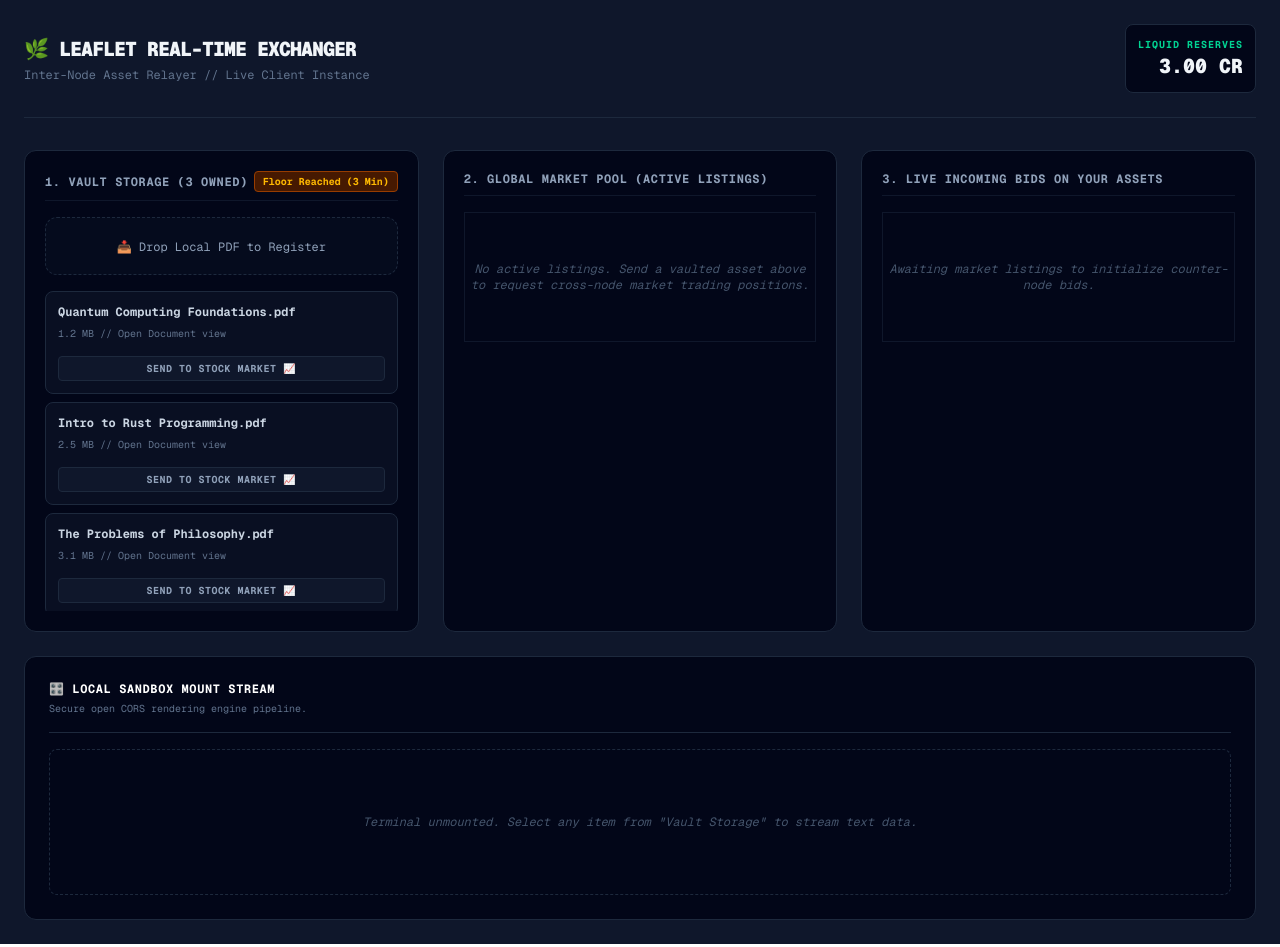
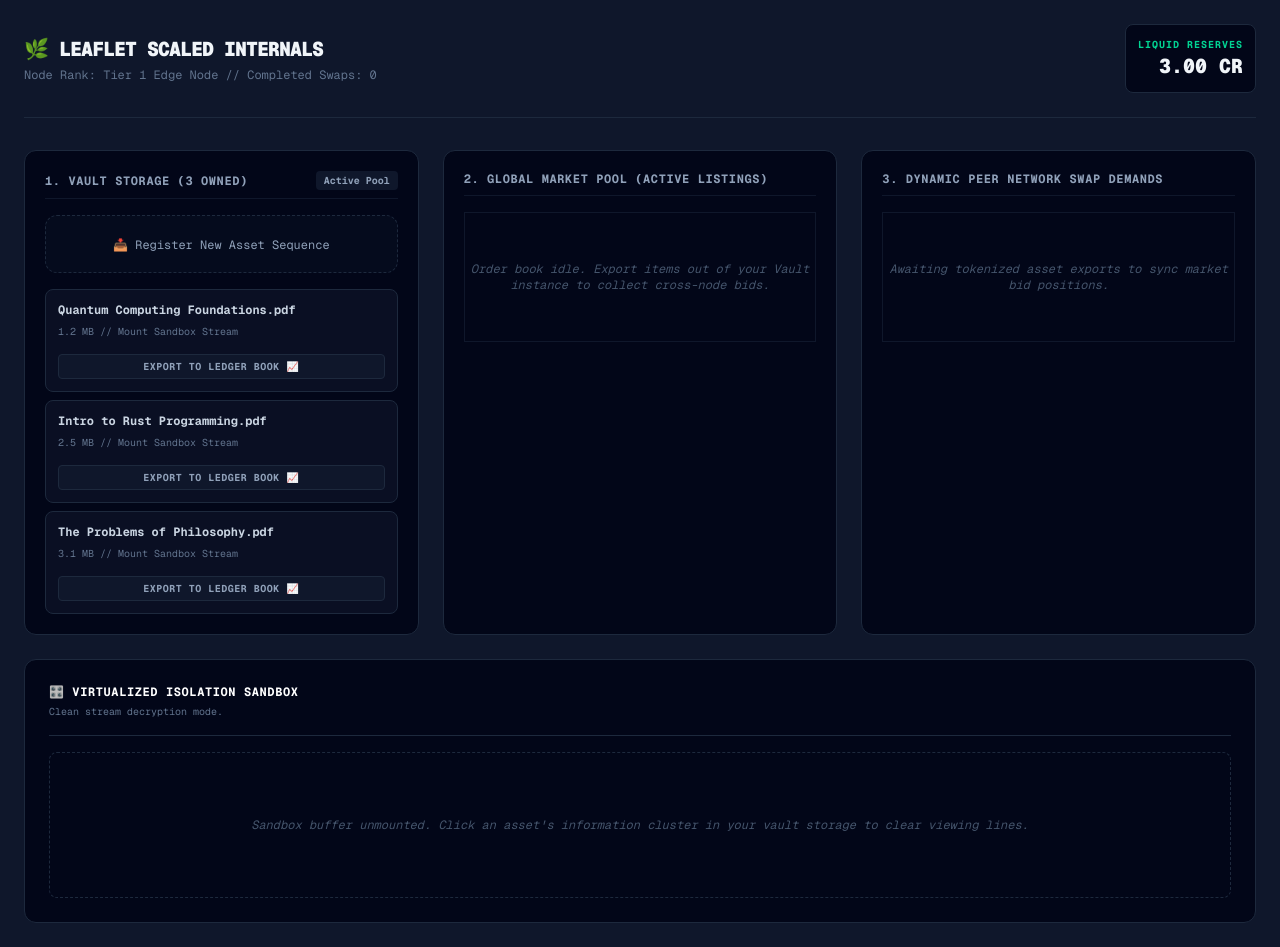
Before and after one commit to Vanon404/leaflet-dummy, a Next.js app: page / in a window 1280 px wide. Built offline with nearby package versions, Linux system fonts and the light colour scheme.

Commit message:
feat: unlock absolute zero vault limit and implement dynamic multi-subject offer generator

```diff
--- a/app/page.tsx
+++ b/app/page.tsx
@@ -1,5 +1,5 @@
 'use client';
-import { useState, useEffect } from 'react';
+import { useState } from 'react';
 
 export interface BookItem {
   id: string;
@@ -17,22 +17,49 @@ export interface SwapRequest {
   status: 'PENDING' | 'ACCEPTED' | 'REJECTED';
 }
 
+const SUBJECTS = [
+  'Zero-Knowledge Cryptography', 'DeFi Algorithmic Market Design', 'Distributed Systems Engineering',
+  'Neuro-Link Interface Protocol', 'Biomimicry Systems Design', 'Behavioral Game Theory',
+  'Applied Linear Topology', 'Quantum Telemetry', 'Autonomous Agent Architecture'
+];
+
+const FORMATS = ['Special Edition', 'Research Draft', 'Vol IV', 'MSc Thesis', 'Symposium Notes', 'Revised Layout'];
+
 export default function LeafletApp() {
   // --- 1. CORE CLIENT STATE ---
   const [userCredits, setUserCredits] = useState<number>(3);
   const [activePdfUrl, setActivePdfUrl] = useState<string | null>(null);
+  const [tradeCount, setTradeCount] = useState<number>(0);
 
-  // Starting inventory with 3 baseline books to fulfill your minimum constraint
   const [myShelf, setMyShelf] = useState<BookItem[]>([
     { id: '1', title: 'Quantum Computing Foundations.pdf', type: 'PDF', fileUrl: 'https://raw.githubusercontent.com/mozilla/pdf.js/master/web/compressed.tracemonkey-pldi-09.pdf', size: '1.2 MB' },
     { id: '2', title: 'Intro to Rust Programming.pdf', type: 'PDF', fileUrl: 'https://raw.githubusercontent.com/mozilla/pdf.js/master/web/compressed.tracemonkey-pldi-09.pdf', size: '2.5 MB' },
-    { id: '3', title: 'The Problems of Philosophy.pdf', type: 'PDF', fileUrl: 'https://raw.githubusercontent.com/mozilla/pdf.js/master/web/compressed.tracemonkey-pldi-09.pdf', size: '3.1 MB' },
+    { id: '3', title: 'The Problems of Philosophy.pdf', type: 'PDF', fileUrl: 'https://raw.githubusercontent.com/mozilla/pdf.js/master/web/compressed.tracemonkey-pldi-09.pdf', size: '3.1 MB' }
   ]);
 
   const [globalPool, setGlobalPool] = useState<BookItem[]>([]);
   const [tradeRequests, setTradeRequests] = useState<SwapRequest[]>([]);
 
-  // --- 2. UPLOAD/RESERVE LOGIC ---
+  // --- 2. GENERATION UTILITY ENGINE ---
+  const generateUniquePeerOffer = (requestedBookTitle: string): SwapRequest => {
+    const safeSubjects = SUBJECTS.filter(s => !myShelf.some(owned => owned.title.includes(s)));
+    const selectedSubject = safeSubjects.length > 0
+      ? safeSubjects[Math.floor(Math.random() * safeSubjects.length)]
+      : SUBJECTS[Math.floor(Math.random() * SUBJECTS.length)];
+
+    const format = FORMATS[Math.floor(Math.random() * FORMATS.length)];
+    const constructedTitle = `${selectedSubject} (${format}).pdf`;
+
+    return {
+      id: `req_${Date.now()}_${Math.random().toString(36).substr(2, 5)}`,
+      peerNode: `Node_${Math.floor(Math.random() * 899 + 100)}`,
+      bookRequested: requestedBookTitle,
+      bookOffered: constructedTitle,
+      status: 'PENDING'
+    };
+  };
+
+  // --- 3. CORE INTERACTIVE HANDLERS ---
   const handleFileUpload = (e: React.ChangeEvent<HTMLInputElement>) => {
     const file = e.target.files?.[0];
     if (!file) return;
@@ -56,45 +83,42 @@ export default function LeafletApp() {
     setMyShelf(prev => [...prev, newBook]);
   };
 
-  // --- 3. MARKET AND BARTER ACTIONS ---
   const sendToMarket = (book: BookItem) => {
-    // Enforce strict constraint: Cannot go below 3 books owned locally
-    if (myShelf.length <= 3) {
-      alert("⚠️ Rule Block: Your inventory cannot drop below 3 books. Upload or swap another book first!");
-      return;
-    }
-
-    // Move from local vault list to the global order book floor
+    // LIMIT CHANGED TO 0: Allowing complete evacuation of Vault Storage
     setMyShelf(prev => prev.filter(b => b.id !== book.id));
     setGlobalPool(prev => [...prev, book]);
 
-    // Simulate incoming peer offers specifically targeting the book you just listed
+    const quantityOfOffersToSpawn = tradeCount >= 5 ? 4 : tradeCount >= 2 ? 3 : 2;
+
     setTimeout(() => {
-      const peerOffers = [
-        { id: `req_${Date.now()}_1`, peerNode: `Node_${Math.floor(Math.random() * 800 + 100)}`, bookRequested: book.title, bookOffered: 'Macroeconomics Vol II.pdf', status: 'PENDING' as const },
-        { id: `req_${Date.now()}_2`, peerNode: `Node_${Math.floor(Math.random() * 800 + 100)}`, bookRequested: book.title, bookOffered: 'Advanced Machine Learning.pdf', status: 'PENDING' as const }
-      ];
-      setTradeRequests(prev => [...peerOffers, ...prev]);
-    }, 1200);
+      const freshBids: SwapRequest[] = [];
+      for (let i = 0; i < quantityOfOffersToSpawn; i++) {
+        freshBids.push(generateUniquePeerOffer(book.title));
+      }
+      setTradeRequests(prev => [...freshBids, ...prev]);
+    }, 600);
   };
 
   const handleAcceptTrade = (req: SwapRequest) => {
-    // Generate the newly acquired asset profile
-    const acquiredBook: BookItem = {
+    const newlyAcquiredBook: BookItem = {
       id: Date.now().toString(),
       title: req.bookOffered,
       type: 'PDF',
-      fileUrl: 'https://raw.githubusercontent.com/mozilla/pdf.js/master/web/compressed.tracemonkey-pldi-09.pdf', // Using open test file format
-      size: '1.8 MB'
+      fileUrl: 'https://raw.githubusercontent.com/mozilla/pdf.js/master/web/compressed.tracemonkey-pldi-09.pdf',
+      size: `${(Math.random() * 5 + 1).toFixed(1)} MB`
     };
 
-    // Add acquired book to your collection and remove the asset from the market pool
-    setMyShelf(prev => [...prev, acquiredBook]);
+    setMyShelf(prev => [...prev, newlyAcquiredBook]);
     setGlobalPool(prev => prev.filter(b => b.title !== req.bookRequested));
 
-    // Finalize status ledger
-    setTradeRequests(prev => prev.map(t => t.id === req.id ? { ...t, status: 'ACCEPTED' as const } : t));
+    setTradeRequests(prev => prev.map(t => {
+      if (t.id === req.id) return { ...t, status: 'ACCEPTED' as const };
+      if (t.bookRequested === req.bookRequested && t.status === 'PENDING') return { ...t, status: 'REJECTED' as const };
+      return t;
+    }));
+
     setUserCredits(prev => prev + 1);
+    tradeCount >= 5 ? null : setTradeCount(prev => prev + 1);
   };
 
   const handleRejectTrade = (id: string) => {
@@ -108,18 +132,17 @@ export default function LeafletApp() {
     }
     setUserCredits(prev => prev - 1);
     setGlobalPool(prev => prev.filter(p => p.id !== item.id));
-    setMyShelf(prev => [...prev, item]); // Swapping straight into your library list
+    setMyShelf(prev => [...prev, item]);
     setActivePdfUrl(item.fileUrl);
   };
 
   return (
     <div className="min-h-screen bg-slate-900 text-slate-100 p-6 font-mono">
 
-      {/* Top Banner Context Wrapper */}
       <header className="max-w-7xl mx-auto mb-8 flex flex-col sm:flex-row justify-between items-start sm:items-center gap-4 border-b border-slate-800 pb-6">
         <div>
-          <h1 className="text-xl font-black tracking-tighter">🌿 LEAFLET REAL-TIME EXCHANGER</h1>
-          <p className="text-xs text-slate-500 mt-1">Inter-Node Asset Relayer // Live Client Instance</p>
+          <h1 className="text-xl font-black tracking-tighter">🌿 LEAFLET SCALED INTERNALS</h1>
+          <p className="text-xs text-slate-500 mt-1">Node Rank: {tradeCount >= 5 ? 'Tier 3 Market Maker' : tradeCount >= 2 ? 'Tier 2 Relayer' : 'Tier 1 Edge Node'} // Completed Swaps: {tradeCount}</p>
         </div>
         <div className="bg-slate-950 border border-slate-800 rounded-lg p-3 text-right">
           <p className="text-[10px] text-emerald-400 uppercase tracking-widest font-bold">Liquid Reserves</p>
@@ -129,48 +152,48 @@ export default function LeafletApp() {
 
       <main className="max-w-7xl mx-auto grid grid-cols-1 lg:grid-cols-3 gap-6">
 
-        {/* COLUMN 1: LOCAL HARD DRIVE DEPOSITORY */}
-        <section className="bg-slate-950 border border-slate-800 rounded-xl p-5 flex flex-col">
+        {/* VAULT TRACKING SECTION */}
+        <section className="bg-slate-950 rounded-xl p-5 border border-slate-800 flex flex-col">
           <div className="flex justify-between items-center mb-4 border-b border-slate-900 pb-2">
             <h2 className="text-xs font-bold uppercase tracking-wider text-slate-400">
               1. Vault Storage ({myShelf.length} Owned)
             </h2>
-            <span className={`text-[10px] px-2 py-0.5 rounded font-bold ${myShelf.length <= 3 ? 'bg-amber-950 text-amber-400 border border-amber-800' : 'bg-slate-900 text-slate-400'}`}>
-              {myShelf.length <= 3 ? 'Floor Reached (3 Min)' : 'Stable Pool'}
+            <span className={`text-[10px] px-2 py-0.5 rounded font-bold ${myShelf.length === 0 ? 'bg-red-950 text-red-400 border border-red-900' : 'bg-slate-900 text-slate-400'}`}>
+              {myShelf.length === 0 ? 'EMPTY VAULT' : 'Active Pool'}
             </span>
           </div>
 
           <div className="border border-dashed border-slate-800 hover:border-slate-700 bg-slate-900/30 rounded-xl p-4 text-center relative mb-4 transition-colors">
             <input type="file" accept=".pdf" onChange={handleFileUpload} className="absolute inset-0 opacity-0 cursor-pointer w-full h-full" />
-            <span className="text-xs text-slate-400">📥 Drop Local PDF to Register</span>
+            <span className="text-xs text-slate-400">📥 Register New Asset Sequence</span>
           </div>
 
-          <div className="space-y-2 flex-1 overflow-y-auto max-h-80">
+          <div className="space-y-2 flex-1 overflow-y-auto max-h-96">
             {myShelf.map(item => (
-              <div
-                key={item.id}
-                className="p-3 rounded-lg border border-slate-800 bg-slate-900/60 flex flex-col gap-3 transition-all"
-              >
-                <div
-                  onClick={() => setActivePdfUrl(item.fileUrl)}
-                  className="min-w-0 cursor-pointer group"
-                >
+              <div key={item.id} className="p-3 rounded-lg border border-slate-800 bg-slate-900/60 flex flex-col gap-3">
+                <div onClick={() => setActivePdfUrl(item.fileUrl)} className="min-w-0 cursor-pointer group">
                   <p className="text-xs font-bold text-slate-300 line-clamp-1 group-hover:text-emerald-400">{item.title}</p>
-                  <span className="text-[10px] text-slate-500">{item.size} // Open Document view</span>
+                  <span className="text-[10px] text-slate-500">{item.size} // Mount Sandbox Stream</span>
                 </div>
 
                 <button
                   onClick={() => sendToMarket(item)}
                   className="w-full bg-slate-900 hover:bg-emerald-950 text-slate-400 hover:text-emerald-400 border border-slate-800 hover:border-emerald-800 text-[10px] py-1 rounded font-bold uppercase tracking-wider transition-all"
                 >
-                  Send to Stock Market 📈
+                  Export To Ledger Book 📈
                 </button>
               </div>
             ))}
+
+            {myShelf.length === 0 && (
+              <div className="text-center py-8 text-xs text-red-400/70 border border-red-950 bg-red-950/10 p-4 rounded-xl italic">
+                ⚠️ All local assets deployed. Recall an active stock market book or drop a fresh file to re-initialize your local pipeline.
+              </div>
+            )}
           </div>
         </section>
 
-        {/* COLUMN 2: MARKET ORDER BOOK */}
+        {/* ORDER BOOK LISTINGS SECTION */}
         <section className="bg-slate-950 border border-slate-800 rounded-xl p-5">
           <h2 className="text-xs font-bold uppercase tracking-wider text-slate-400 mb-4 border-b border-slate-900 pb-2">
             2. Global Market Pool (Active Listings)
@@ -184,28 +207,28 @@ export default function LeafletApp() {
                 </div>
                 <button
                   onClick={() => handleBorrowFromPool(item)}
-                  className="bg-emerald-600 hover:bg-emerald-500 text-slate-950 font-black px-3 py-1.5 rounded text-xs transition-colors"
+                  className="bg-emerald-600 hover:bg-emerald-500 text-slate-950 font-black px-2.5 py-1 rounded text-xs transition-colors"
                 >
-                  Swap
+                  Recall Asset
                 </button>
               </div>
             ))}
             {globalPool.length === 0 && (
               <div className="text-center py-12 border border-slate-900 text-xs text-slate-600 italic">
-                No active listings. Send a vaulted asset above to request cross-node market trading positions.
+                Order book idle. Export items out of your Vault instance to collect cross-node bids.
               </div>
             )}
           </div>
         </section>
 
-        {/* COLUMN 3: REAL OVERLAY BARTER LOG */}
+        {/* INCOMING ACTIVE BIDS LOG PANEL */}
         <section className="bg-slate-950 border border-slate-800 rounded-xl p-5 flex flex-col">
           <h2 className="text-xs font-bold uppercase tracking-wider text-slate-400 mb-4 border-b border-slate-900 pb-2">
-            3. Live Incoming Bids on Your Assets
+            3. Dynamic Peer Network Swap Demands
           </h2>
-          <div className="space-y-3 flex-1 overflow-y-auto">
+          <div className="space-y-3 flex-1 overflow-y-auto max-h-[450px]">
             {tradeRequests.map(req => (
-              <div key={req.id} className="p-3 rounded-lg border border-slate-800 bg-slate-900/20 text-xs flex flex-col gap-2">
+              <div key={req.id} className={`p-3 rounded-lg border text-xs flex flex-col gap-2 ${req.status === 'ACCEPTED' ? 'border-emerald-900 bg-emerald-950/10' : req.status === 'REJECTED' ? 'border-slate-800 opacity-40' : 'border-slate-800 bg-slate-900/20'}`}>
                 <div className="flex justify-between text-[10px]">
                   <span className="text-blue-400 font-bold">{req.peerNode}</span>
                   <span className={`font-bold ${req.status === 'ACCEPTED' ? 'text-emerald-500' : req.status === 'REJECTED' ? 'text-red-500' : 'text-amber-500'}`}>
@@ -213,9 +236,9 @@ export default function LeafletApp() {
                   </span>
                 </div>
                 <div>
-                  <p className="text-slate-500 text-[10px]">Target Asset:</p>
+                  <p className="text-slate-500 text-[10px]">Requested Asset:</p>
                   <p className="text-slate-300 font-semibold line-clamp-1">{req.bookRequested}</p>
-                  <p className="text-slate-500 text-[10px] mt-1">Incoming Offer:</p>
+                  <p className="text-slate-500 text-[10px] mt-1">Offered Counter-Asset:</p>
                   <p className="text-emerald-400 font-semibold line-clamp-1">🔄 {req.bookOffered}</p>
                 </div>
 
@@ -225,11 +248,11 @@ export default function LeafletApp() {
                       onClick={() => handleAcceptTrade(req)}
                       className="bg-slate-800 hover:bg-emerald-900 border border-slate-700 hover:border-emerald-600 text-slate-200 px-3 py-1 rounded text-[11px] font-bold flex-1 transition-colors"
                     >
-                      Accept Trade
+                      Settle Barter
                     </button>
                     <button
                       onClick={() => handleRejectTrade(req.id)}
-                      className="bg-slate-900 hover:bg-rose-950/40 border border-slate-800 hover:border-rose-900 text-slate-400 px-2 py-1 rounded text-[11px] transition-colors"
+                      className="bg-slate-900 border border-slate-800 text-slate-500 px-2 py-1 rounded text-[11px] transition-colors"
                     >
                       Decline
                     </button>
@@ -239,7 +262,7 @@ export default function LeafletApp() {
             ))}
             {tradeRequests.length === 0 && (
               <div className="text-center py-12 border border-slate-900 text-xs text-slate-600 italic">
-                Awaiting market listings to initialize counter-node bids.
+                Awaiting tokenized asset exports to sync market bid positions.
               </div>
             )}
           </div>
@@ -247,31 +270,31 @@ export default function LeafletApp() {
 
       </main>
 
-      {/* FOOTER PIPELINE FRAME VIEWER */}
+      {/* PIPELINE STREAM PREVIEW CONTAINER */}
       <footer className="max-w-7xl mx-auto mt-6">
         <div className="bg-slate-950 border border-slate-800 rounded-xl p-6">
           <div className="flex justify-between items-center mb-4 border-b border-slate-800 pb-4">
             <div>
-              <h2 className="text-xs font-bold text-white uppercase tracking-wider">🎛️ Local Sandbox Mount Stream</h2>
-              <p className="text-[10px] text-slate-500 mt-1">Secure open CORS rendering engine pipeline.</p>
+              <h2 className="text-xs font-bold text-white uppercase tracking-wider">🎛️ Virtualized Isolation Sandbox</h2>
+              <p className="text-[10px] text-slate-500 mt-1">Clean stream decryption mode.</p>
             </div>
             {activePdfUrl && (
               <button
                 onClick={() => setActivePdfUrl(null)}
                 className="bg-slate-900 border border-slate-800 text-slate-400 hover:text-white px-3 py-1.5 rounded text-xs uppercase tracking-wider transition-colors"
               >
-                Clear Stream
+                Terminate Mount
               </button>
             )}
           </div>
 
           {activePdfUrl ? (
             <div className="rounded-lg overflow-hidden border border-slate-800 bg-white">
-              <iframe src={activePdfUrl} width="100%" height="550px" title="Active Client Pipeline Window" />
+              <iframe src={activePdfUrl} width="100%" height="550px" title="Virtualized Document Layer" />
             </div>
           ) : (
             <div className="py-16 border border-dashed border-slate-800 rounded-lg text-center text-slate-600 text-xs italic">
-              Terminal unmounted. Select any item from "Vault Storage" to stream text data.
+              Sandbox buffer unmounted. Click an asset's information cluster in your vault storage to clear viewing lines.
             </div>
           )}
         </div>
```
